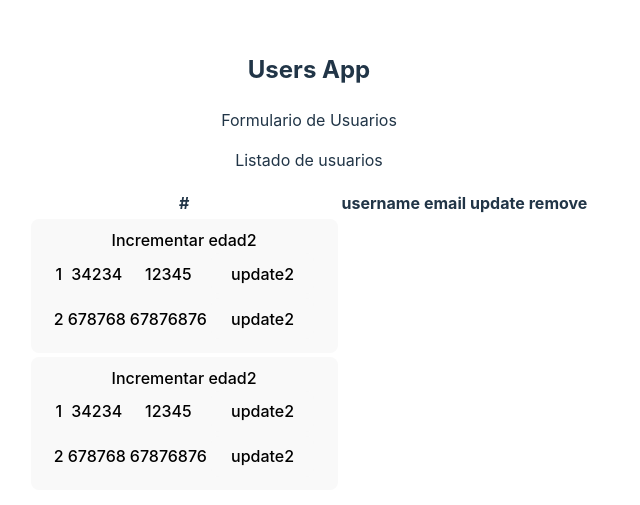
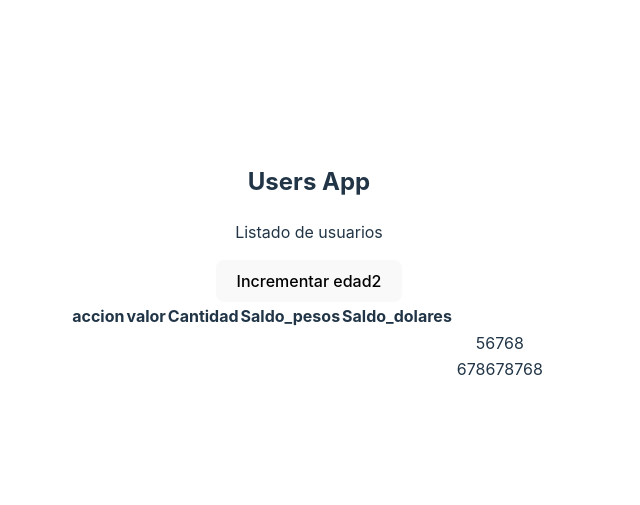
Before and after one commit to gditrani269/mi-form, a React (Vite) app: page / in a window 1280 px wide. Shown: the part 137-642 px from the top of the page, without its empty margins (331-971 px from the left). Built offline with nearby package versions, Linux system fonts and the light colour scheme.

Commit message:
mejora de procesamiento de rta

```diff
--- a/src/UsersApp.jsx
+++ b/src/UsersApp.jsx
@@ -2,33 +2,15 @@ import { UserForm } from "./components/UserForm";
 import { UsersList } from "./components/UserList";
 
 export const UsersApp = () => {
-    const initialUsers = [
-        {
-            id: 1,
-            username: 'pepe',
-            password: '12345',
-            email: 'pepe@correo.com'
-        },
-        {
-            id: 2,
-            username: 'ger',
-            password: '12345',
-            email: 'ger@correo.com'
-        },
-    ];
+
+    return (
+        <>
+
+            <h2>Users App</h2>
+
+                    <UsersList />
 
 
-    return (
-        <div className="container my-4">
-            <h2>Users App</h2>
-            <div className="row">
-                <div className="col">
-                    <UserForm />
-                </div>
-                <div className="col">
-                    <UsersList users={ initialUsers }/>
-                </div>
-            </div>
-        </div>
+        </>
     );
 }
--- a/src/components/MiRow.jsx
+++ b/src/components/MiRow.jsx
@@ -1,20 +1,14 @@
 
-export const MiRow = ({id, username, email}) => {
+export const MiRow = ({accion, valor, Cantidad, Saldo_pesos, Saldo_dolares}) => {
 
     return (
         <tr>
-        <td>{ id}</td>
-        <td>{ username}</td>
-        <td>{ email}</td>
-        <td>
-            <button
-                type="button"
-                className="btn btn-secondary btn-sm">
-                update2
-            </button>
-        </td>
-
-    </tr>
+            <td>{ accion}</td>
+            <td>{ valor}</td>
+            <td>{ Cantidad}</td>
+            <td>{ Saldo_pesos}</td>
+            <td>{ Saldo_dolares}</td>
+        </tr>
 
     )
 }
--- a/src/components/UserList.jsx
+++ b/src/components/UserList.jsx
@@ -1,32 +1,15 @@
 import { UserRow } from "./UserRow";
 
-export const UsersList = ({users}) => {
+export const UsersList = () => {
 
     return (
         <>
             <p>Listado de usuarios</p>
-            <table className="table table-hover table-striped">
-                <thead>
-                    <tr>
-                        <th>#</th>
-                        <th>username</th>
-                        <th>email</th>
-                        <th>update</th>
-                        <th>remove</th>
-                    </tr>
-                </thead>
-                <tbody>
-                    {
-                        users.map (({id, username, email}) => (
-                            <UserRow
-                                key={id}
-                                id={id}
-                                username={username}
-                                email={email}/>
-                        ))
-                    }
-                </tbody>
-            </table>
+
+
+                    <UserRow />
+
+
         </>
     );
 }
--- a/src/components/UserRow.jsx
+++ b/src/components/UserRow.jsx
@@ -4,54 +4,63 @@ import { MiRow } from "./MiRow";
 
 const initialUserForm = [
     {
-        id: 1,
+        "id": 1,
         username: 34234,
         email: 12345,
         Cantidad: 56768
     },
     {
-        id: 2,
+        "id": 2,
         username: 678768,
         email: 67876876,
         Cantidad: 678678768
-    },
+    }
 ];
 
-export const UserRow = ({id, username, email}) => {
+export const UserRow = () => {
     const [userSelected, setUserSelected] = useState (initialUserForm);
 
     async function handleButtonClick2() {
-        console.log ("sarasa para mi");
-
-                console.log ("TRACK 1");
-                const response = await axios.get ('http://localhost:8080/users2');
-                console.log (response);
-                console.log (response.data);
+       console.log ("handleButtonClick2");
+        const response = await axios.get ('http://localhost:8080/users');
+//       console.log (response);
+//       console.log (response.data);
         setUserSelected (response.data);
-        console.log ("userSelected: ", userSelected);
     }
 
+    return (
+<>
+
+                <button onClick={handleButtonClick2}>
+                    Incrementar edad2
+                </button>
 
 
-    return (
-        <tr>
-            <td>
-                <button onClick={handleButtonClick2}>
-                    Incrementar edad2
+                    <td>
+                        <th>accion</th>
+                        <th>valor</th>
+                        <th>Cantidad</th>
+                        <th>Saldo_pesos</th>
+                        <th>Saldo_dolares</th>
+                    </td>
+
+                <tbody>
                     {
                         //console.log ("userSelected from boton: ", userSelected)
-                        userSelected.map (({id, username, email}) => (
+                        userSelected.map (({accion, id, valor, Cantidad, Saldo_pesos, Saldo_dolares}) => (
                             <MiRow
-                                id={id}
-                                username={username}
-                                email={email}
+                                key={id}
+                                accion={accion}
+                                valor={valor}
+                                Cantidad={Cantidad}
+                                Saldo_pesos={Saldo_pesos}
+                                Saldo_dolares={Saldo_dolares}
                             />
                         ))
                     }
+                </tbody>
 
-                </button>
-            </td>
-        </tr>
+                </>
 
     )
 }
```
